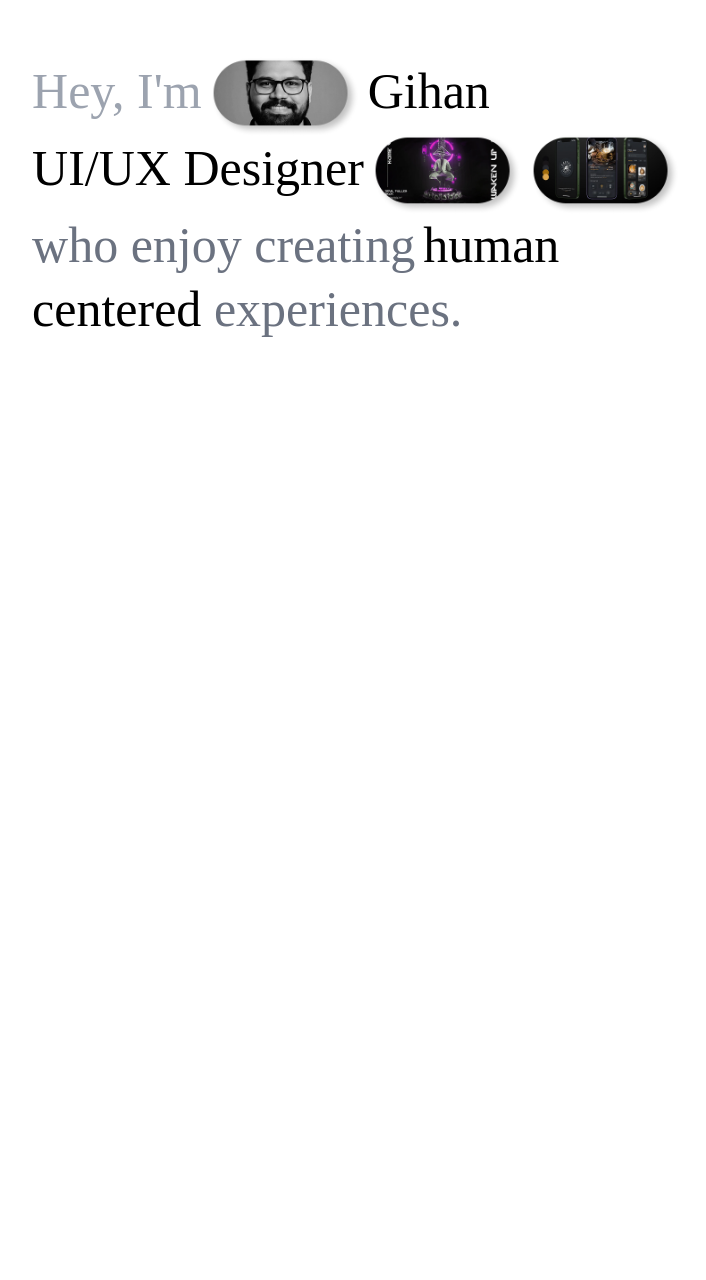
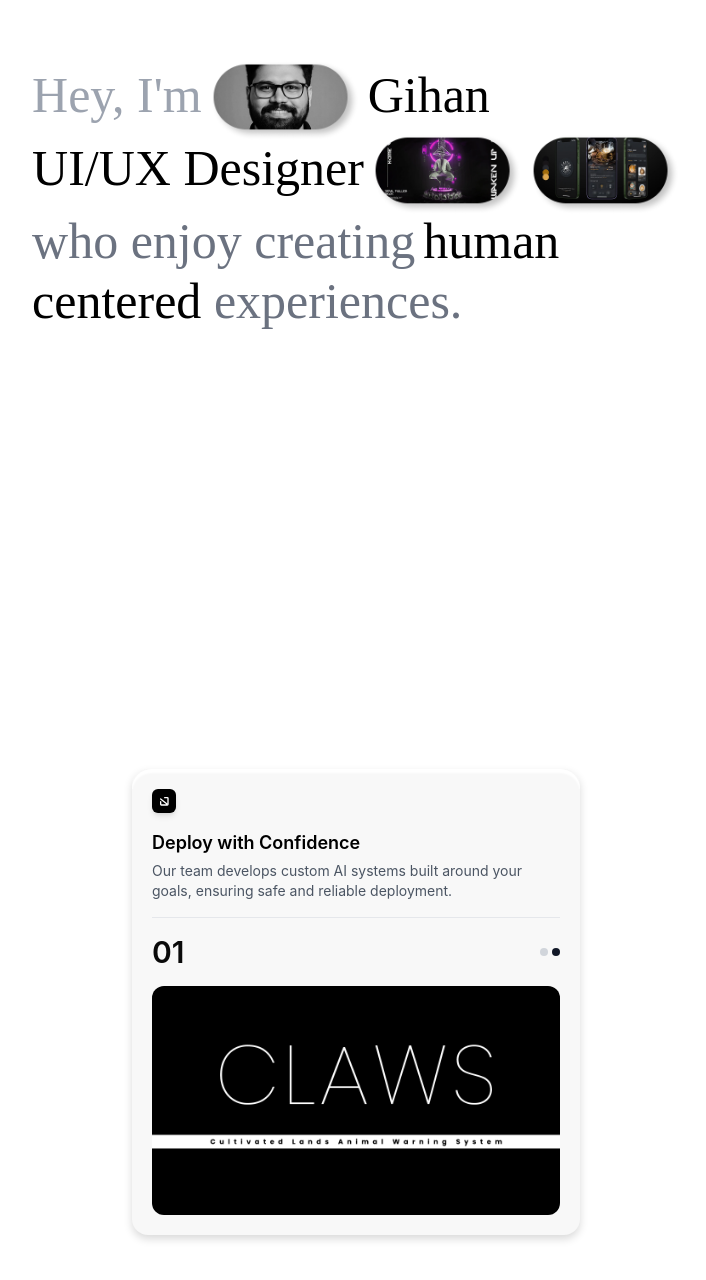
Before and after one commit to GihanSVND/Portfolio, a Next.js app: page / in a window 1280 px wide. Shown: the part 1090-2370 px from the top of the page, without its empty margins (284-990 px from the left). Before the commit the page ends 1692 px from the top, so only its background shows below. Built offline with nearby package versions, Linux system fonts and the light colour scheme; a web font is replaced by a local one.

Commit message:
added the project card

```diff
--- a/app/globals.css
+++ b/app/globals.css
@@ -7,7 +7,10 @@
     text-wrap: balance;
   }
 }
-
+@import url('https://fonts.googleapis.com/css2?family=Inter:wght@400;600&display=swap');
+body {
+  font-family: 'Inter', sans-serif;
+}
 
 
 @layer base {
--- a/app/page.tsx
+++ b/app/page.tsx
@@ -5,6 +5,7 @@ import { motion } from "framer-motion";
 
 import ThinkerSection from "../components/ThinkerSection";
 import Hero from "../components/Hero";
+import Card from "../components/card"
 
 const kugileFont = localFont({
   src: "/fonts/Kugile.woff",
@@ -26,6 +27,14 @@ export default function Home() {
           <Hero />
         </motion.div>
       </div>
+      <div className="flex items-center justify-center min-h-screen">
+      <Card
+        title="Deploy with Confidence"
+        description="Our team develops custom AI systems built around your goals, ensuring safe and reliable deployment."
+        imageSrc="/CLAWS.png" // Put this in /public/images
+        index="01"
+      />
+    </div>
     </main>
   );
 }
--- a/components/Hero.tsx
+++ b/components/Hero.tsx
@@ -5,7 +5,7 @@ const Hero = () => {
   return (
     <section className="flex flex-col items-center justify-center min-h-screen bg-white font-[Ivy] px-4">
       <div className="text-left leading-snug">
-        <p className="text-[32px] md:text-[50px] font-medium text-gray-400 -mt-1">
+        <p className="text-[32px] md:text-[50px] font-medium text-gray-400 -mt-2">
           Hey, I&apos;m
           <span className="inline-block w-[100px] md:w-[150px] mx-2 align-middle">
             <Image
@@ -16,10 +16,10 @@ const Hero = () => {
               className="inline-block"
             />
           </span>
-          <span className="text-black font-medium -mt-1">Gihan</span>
+          <span className="text-black font-medium -mt-2">Gihan</span>
         </p>
 
-        <p className="text-[32px] md:text-[50px] font-medium text-black -mt-1">
+        <p className="text-[32px] md:text-[50px] font-medium text-black -mt-2">
           UI/UX Designer
           <span className="inline-block mx-2 w-[60px] md:w-[150px] align-middle ">
             <Image
@@ -41,12 +41,12 @@ const Hero = () => {
           </span>
         </p>
 
-        <p className="text-[32px] md:text-[50px] text-gray-500 font-medium -mt-1">
+        <p className="text-[32px] md:text-[50px] text-gray-500 font-medium -mt-2">
           who enjoy creating
           <span className="text-black font-medium ml-2">human</span>
         </p>
 
-        <p className="text-[32px] md:text-[50px] text-gray-500 font-medium -mt-1">
+        <p className="text-[32px] md:text-[50px] text-gray-500 font-medium -mt-2">
           <span className="text-black font-medium">centered</span> experiences.
         </p>
       </div>
--- /dev/null
+++ b/components/card.tsx
@@ -0,0 +1,67 @@
+// components/Card.tsx
+import Image from "next/image";
+import { FC } from "react";
+
+interface CardProps {
+  title: string;
+  description: string;
+  imageSrc: string;
+  imageAlt?: string;
+  index: string;
+}
+
+const Card: FC<CardProps> = ({ title, description, imageSrc, imageAlt = "", index }) => {
+  return (
+    <div className="relative rounded-2xl bg-[#F8F8F8] p-5 w-full max-w-md shadow-[0_4px_8px_rgba(0,0,0,0.15)] overflow-hidden">
+      {/* Inner white top shadow */}
+      <div className="pointer-events-none absolute inset-0 rounded-2xl after:content-[''] after:absolute after:top-0 after:left-0 after:right-0 after:h-[20px] after:rounded-t-3xl after:shadow-[inset_0_4px_2px_rgba(255,255,255,1)]"></div>
+
+      {/* Top Icon */}
+      <div className="flex items-start justify-between">
+        <div className="w-6 h-6 bg-black text-white flex items-center justify-center rounded-md shadow-md">
+          <svg
+            xmlns="http://www.w3.org/2000/svg"
+            className="w-4 h-4"
+            fill="none"
+            viewBox="0 0 24 24"
+            stroke="white"
+            strokeWidth={2}
+          >
+            <path strokeLinecap="round" strokeLinejoin="round" d="M13 7h4a1 1 0 011 1v9a1 1 0 01-1 1h-9a1 1 0 01-1-1v-4m0-4L16 16" />
+          </svg>
+        </div>
+      </div>
+
+      {/* Title & Description */}
+      <div className="mt-4">
+        <h2 className="text-lg font-semibold font-['Inter'] text-black">{title}</h2>
+        <p className="text-sm text-gray-600 mt-1 font-['Inter']">{description}</p>
+      </div>
+
+      {/* Divider */}
+      <div className="border-t border-gray-200 my-4"></div>
+
+      {/* Index and dots */}
+      <div className="flex items-center justify-between">
+        <span className="text-3xl font-['Inter'] font-semibold">{index}</span>
+        <div className="flex gap-1">
+          <span className="w-2 h-2 bg-gray-300 rounded-full"></span>
+          <span className="w-2 h-2 bg-gray-900 rounded-full"></span>
+        </div>
+      </div>
+
+      {/* Image */}
+      <div className="mt-4 overflow-hidden rounded-xl">
+        <Image
+          src={imageSrc}
+          alt={imageAlt}
+          width={500}
+          height={300}
+          className="w-full h-auto object-cover"
+        />
+      </div>
+    </div>
+  );
+};
+
+export default Card;
```
